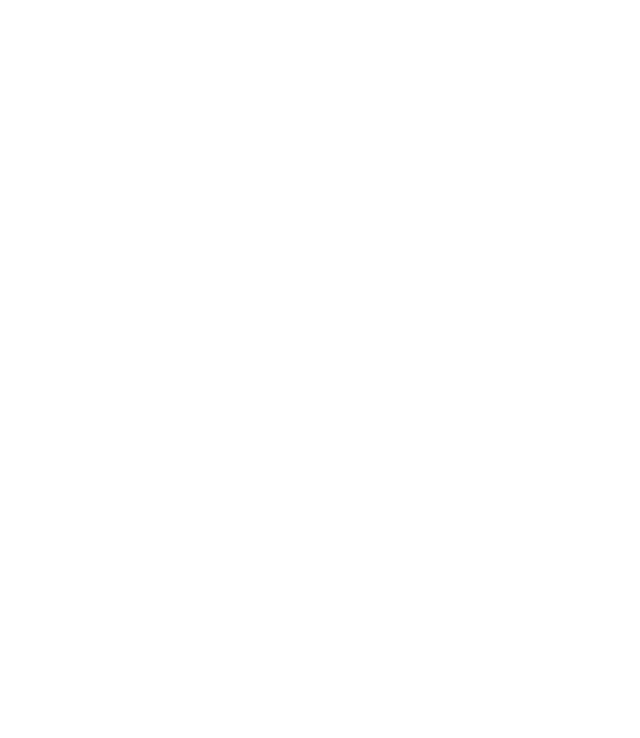
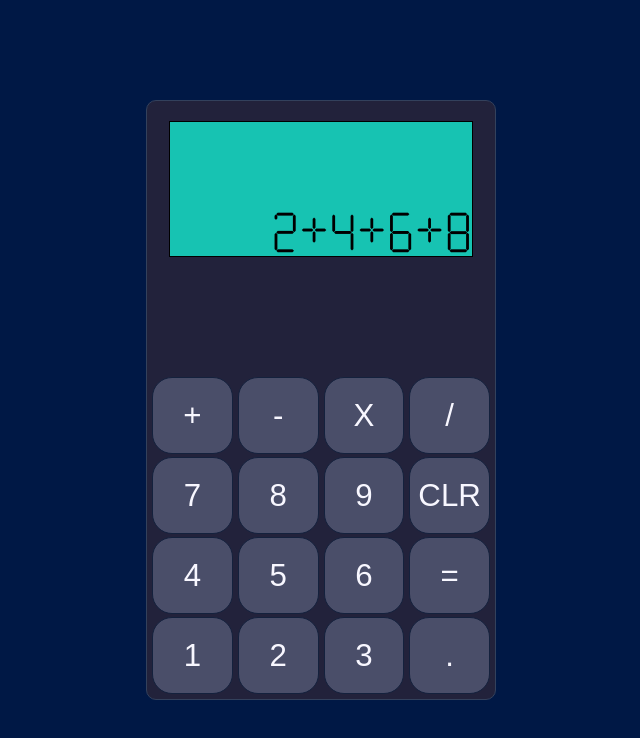
Before and after one commit to devyad24/Calculator, a plain HTML site: page index.html in a window 1280 px wide. Shown: the whole page, without its empty margins (319-959 px from the left). Drawn offline with Linux system fonts and the light colour scheme.

Commit message:
Create static structure of the calculator.

```diff
--- a/index.html
+++ b/index.html
@@ -1,5 +1,6 @@
 <!DOCTYPE html>
 <html lang="en">
+
 <head>
     <meta charset="UTF-8">
     <meta http-equiv="X-UA-Compatible" content="IE=edge">
@@ -7,9 +8,33 @@
     <title>Calculator</title>
     <link rel="stylesheet" href="style.css">
 </head>
+
 <body>
 
-
+    <div class="calculator">
+        <div class="displayscr">
+            <div class="answer">2+4+6+8</div>
+        </div>
+        <div class="operationBtns">
+            <button class="plus">+</button>
+            <button class="minus">-</button>
+            <button class="multiply">X</button>
+            <button class="divide">/</button>
+            <button class="number">7</button>
+            <button class="number">8</button>
+            <button class="number">9</button>
+            <button class="clear">CLR</button>
+            <button class="number">4</button>
+            <button class="number">5</button>
+            <button class="number">6</button>
+            <button class="equals">=</button>
+            <button class="number">1</button>
+            <button class="number">2</button>
+            <button class="number">3</button>
+            <button class="decimal">.</button>
+        </div>
+    </div>
     <script src="script.js"></script>
 </body>
+
 </html>
--- a/style.css
+++ b/style.css
@@ -0,0 +1,66 @@
+@font-face {
+    font-family: 'Calculator';
+    src: url('Calculator.ttf');
+  }
+*{
+    margin: 0;
+    padding: 0;
+    border: 0;
+    box-sizing: border-box;
+}
+body,html {
+    font: 62.5%/1.5  "Lucida Grande", "Lucida Sans", Tahoma, Verdana, sans-serif;
+    color: #000000;
+    text-align:center;
+    display: flex;
+    width: 100%;
+    height: 100%;
+    justify-content: center;
+    align-items: center;
+    background-color: #001845;
+}
+.calculator{
+    width: 350px;
+    height: 600px;
+    border: 1px solid #33415c;
+    display: grid;
+    background-color: #22223b;
+    padding: 5px;
+    border-radius: 10px;
+}
+.displayscr{
+    border:1px solid black;
+    width: 90%;
+    height: 50%;
+    margin-top: 15px;
+    display: flex;
+    justify-content: flex-end;
+    align-items: flex-end;
+    margin-left:auto;
+    margin-right: auto;
+    background-color: #17c3b2;
+    font-family: 'Calculator',sans-serif;
+
+}
+.operationBtns{
+    display: grid;
+    grid-template-columns: repeat(4,1fr);
+    justify-content: center;
+    row-gap: 3px;
+    column-gap: 5px;
+
+}
+.operationBtns button{
+    background-color: #4a4e69;
+    font-size: 5em;
+    border: 1px solid #14213d;
+    border-radius: 20px;
+    color: #f8f7ff;
+}
+.answer{
+    width:100%;
+    height: 50%;
+    font-size: 10em;
+    text-align: right;
+    margin-bottom: 5px;
+}
```
Also changed, not shown: Calculator.ttf (added).
